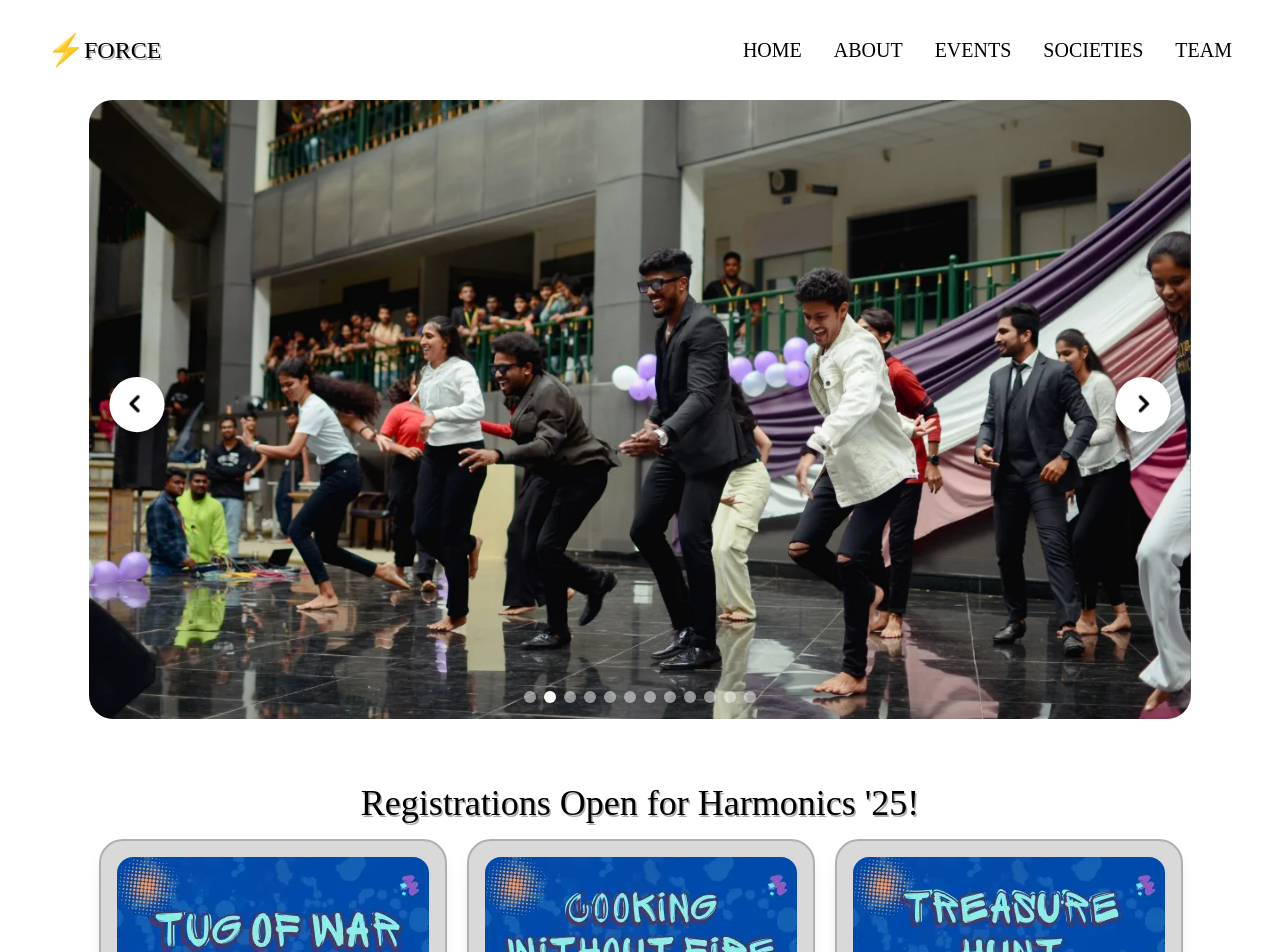
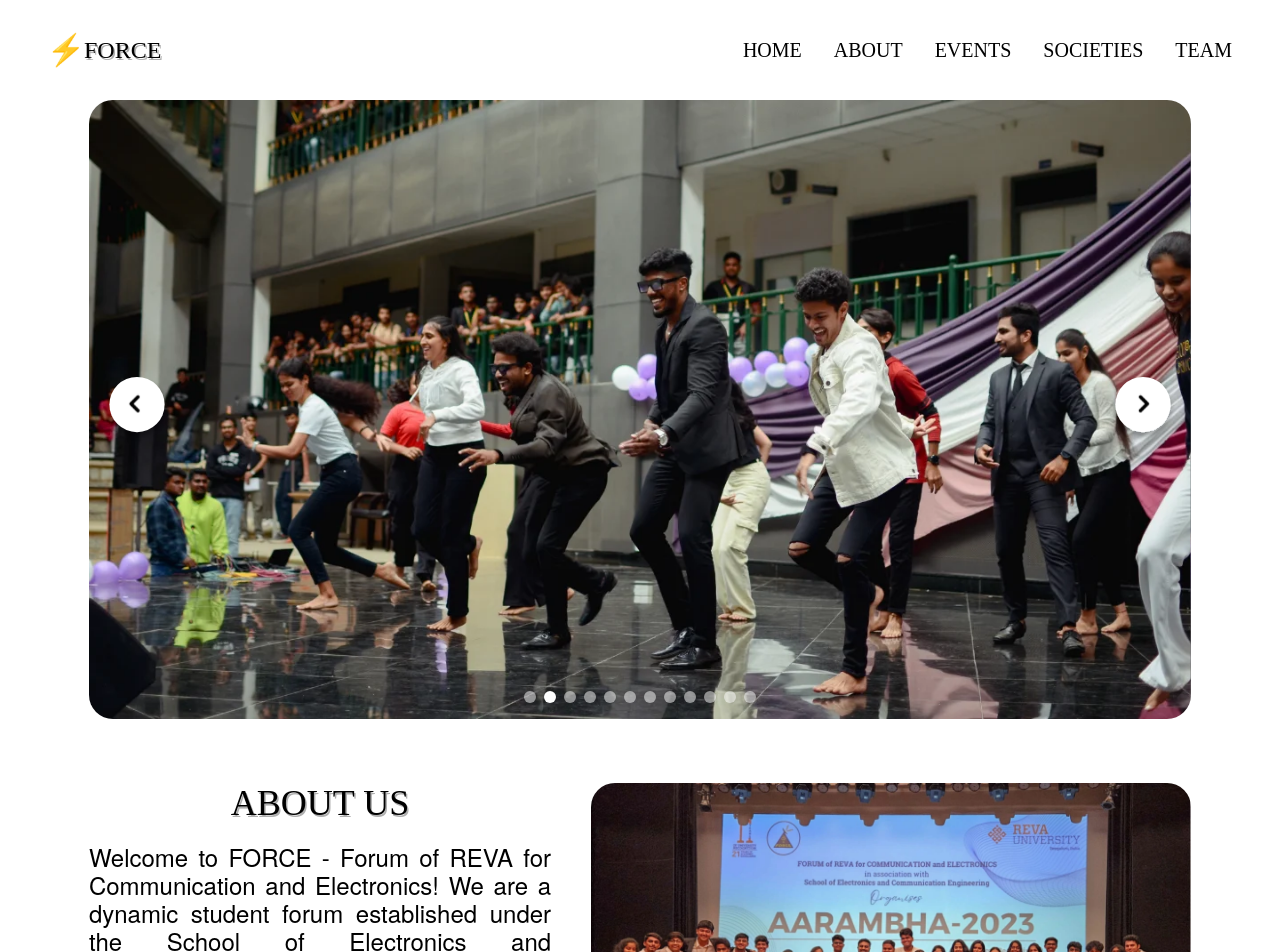
Before and after one commit to EventsAtForce/eventsatforce-website, a React (Vite) app: page / in a window 1280 px wide. Shown: the top 952 px of the page. Built offline with nearby package versions, Linux system fonts and the light colour scheme; a web font is replaced by a local one.

Commit message:
update: harmonics banners removed

```diff
--- a/src/pages/Home.jsx
+++ b/src/pages/Home.jsx
@@ -5,7 +5,6 @@ import Carousel from "../components/Carousel";
 import About from "../components/About";
 import Statistics from "../components/Statistics";
 import Societies from "../components/Societies";
-import EventsCarousel from "../components/EventsCarousel";
 import Team from "../components/Team";
 import upwardIcon from "/assets/buttons/upward-arrow.webp";
 
@@ -179,7 +178,6 @@ const Home = () => {
           ))}
         </Carousel>
       </div>
-      <EventsCarousel />
       <About />
       <Statistics />
       <div className={classes.ReelsCarouselContainer}>
```
